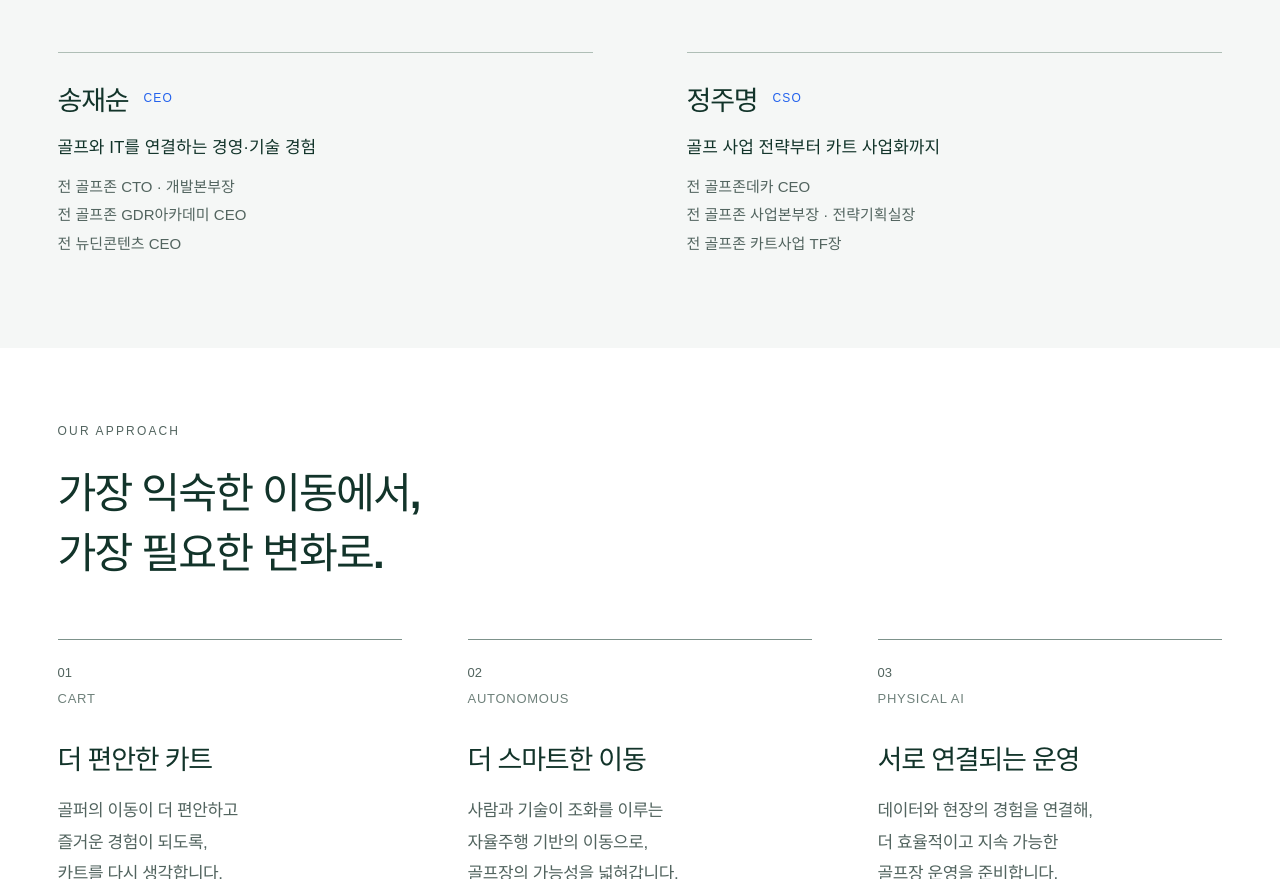
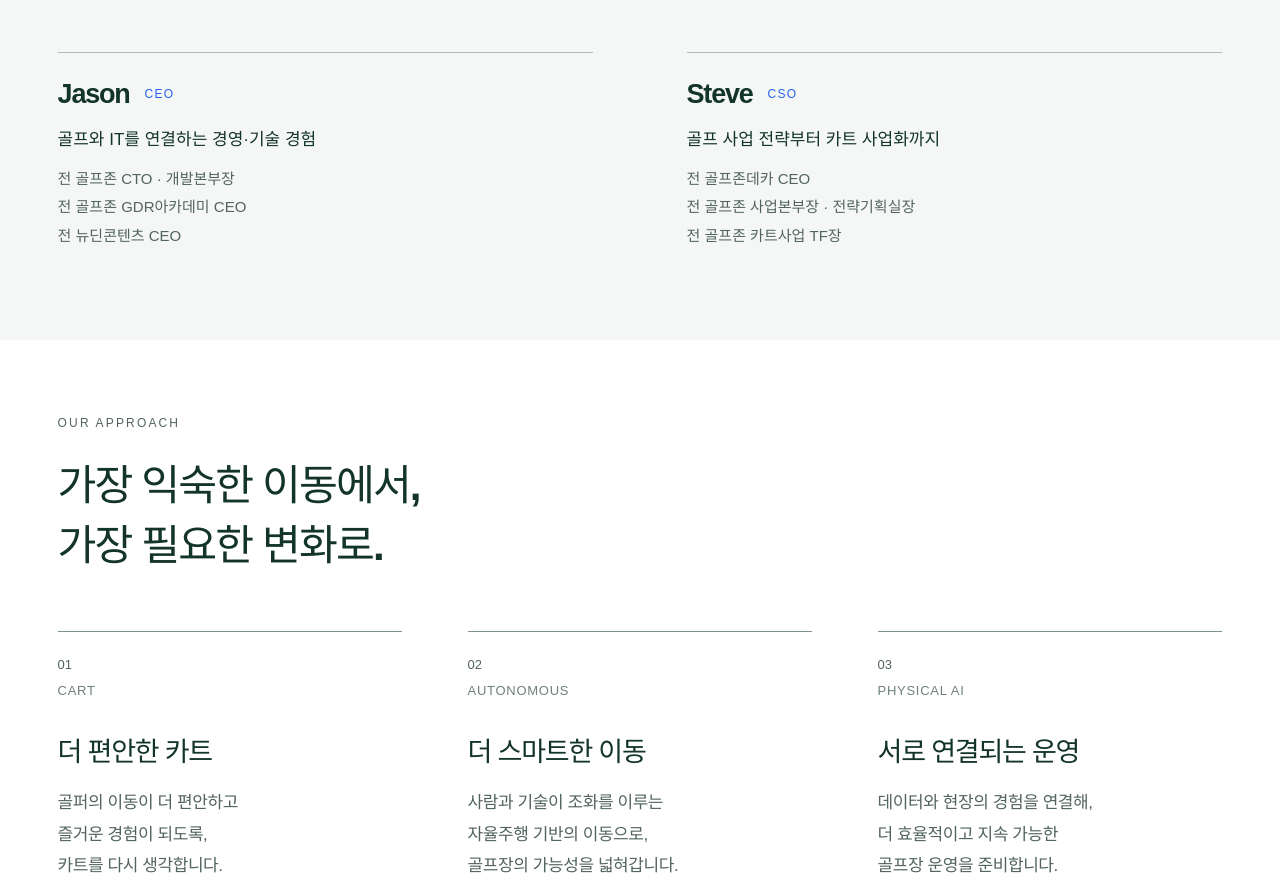
Before and after one commit to iamjssong/BlueT_Homepage, a website: page index.html in a window 1280 px wide. Shown: the part 1088-1967 px from the top of the page. Drawn offline with Linux system fonts and the light colour scheme; no server answers.

Commit message:
Use Jason and Steve in team introduction

```diff
--- a/index.html
+++ b/index.html
@@ -33,8 +33,8 @@
 <section class="about" id="about" aria-labelledby="about-title">
 <div class="about-intro"><div><p class="eyebrow">WHO WE ARE</p><h2 id="about-title">골프를 아는 사람들,<br>변화를 만드는 기술.</h2></div><div class="about-description"><p>BlueT Golf는 골프와 IT, 카트 사업을 경험한 전문가들이 모인 팀입니다.</p><p>15년 이상 쌓아온 골프 시장에 대한 이해를 바탕으로, 제품 기획부터 현장 운영과 서비스까지 연결합니다. 매일의 라운드에서 출발해 골프장의 새로운 가능성을 준비합니다.</p></div></div>
 <div class="team">
-<article><div class="person"><h3>송재순</h3><span>CEO</span></div><p class="person-focus">골프와 IT를 연결하는 경영·기술 경험</p><ul><li>전 골프존 CTO · 개발본부장</li><li>전 골프존 GDR아카데미 CEO</li><li>전 뉴딘콘텐츠 CEO</li></ul></article>
-<article><div class="person"><h3>정주명</h3><span>CSO</span></div><p class="person-focus">골프 사업 전략부터 카트 사업화까지</p><ul><li>전 골프존데카 CEO</li><li>전 골프존 사업본부장 · 전략기획실장</li><li>전 골프존 카트사업 TF장</li></ul></article>
+<article><div class="person"><h3>Jason</h3><span>CEO</span></div><p class="person-focus">골프와 IT를 연결하는 경영·기술 경험</p><ul><li>전 골프존 CTO · 개발본부장</li><li>전 골프존 GDR아카데미 CEO</li><li>전 뉴딘콘텐츠 CEO</li></ul></article>
+<article><div class="person"><h3>Steve</h3><span>CSO</span></div><p class="person-focus">골프 사업 전략부터 카트 사업화까지</p><ul><li>전 골프존데카 CEO</li><li>전 골프존 사업본부장 · 전략기획실장</li><li>전 골프존 카트사업 TF장</li></ul></article>
 </div></section>
 <section class="approach" id="approach" aria-labelledby="approach-title">
 <div class="section-heading"><p class="eyebrow">OUR APPROACH</p><h2 id="approach-title">가장 익숙한 이동에서,<br>가장 필요한 변화로.</h2></div>
```
